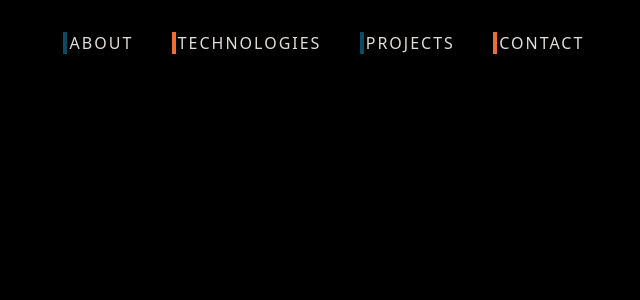
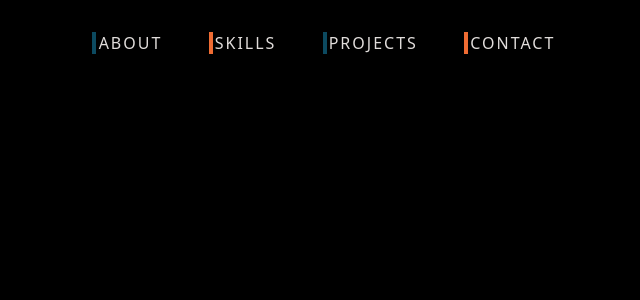
Before and after one commit to AoiTechDev/portffolio, a Next.js app: page / in a window 1280 px wide. Shown: the top 300 px of the page, without its empty margins (313-953 px from the left). Built offline with nearby package versions, Linux system fonts and the light colour scheme.

Commit message:
add breakpoints and burger menu

```diff
--- a/app/layout.jsx
+++ b/app/layout.jsx
@@ -1,25 +1,20 @@
-'use client'
 //import "@styles/globals.css";
-import "@styles/styles.sass"
+import "@styles/styles.sass";
 import Nav from "@components/Nav";
-import Menu from "@components/menu/Menu";
-import React, {useState} from 'react';
-const RootLayout = ({children}) => {
-  const [isMenuOpen, setIsMenuOpen] = useState(false)
-  const openMenuHandler = () =>{
-    setIsMenuOpen(prev => !prev)
-  }
+
+import React from "react";
+const RootLayout = ({ children }) => {
   return (
     <html>
-        <body >
-            <main className="app">
-                <Nav openMenuHandler={openMenuHandler}/>
-                {isMenuOpen && <Menu/>}
-               {children}
-            </main>
-        </body>
+      <body>
+        <main className="app">
+          <Nav />
+
+          {children}
+        </main>
+      </body>
     </html>
-  )
-}
+  );
+};
 
 export default RootLayout;
--- a/components/Nav.jsx
+++ b/components/Nav.jsx
@@ -1,42 +1,15 @@
-"use client";
-//import "@styles/globals.css";
-import { useState } from "react";
+import Navlist from "./navlist/Navlist";
 
 const Nav = (props) => {
-  const [isActive, setIsActive] = useState(false);
-
-  const toggleMenu = () => {
-    setIsActive((prev) => !prev);
-  };
   return (
     <nav>
-      <div className="">
-        {/* <div
-          id="burger-menu"
-          className={isActive ? "open" : ""}
-          onClick={() => {toggleMenu();props.openMenuHandler();}}
-        >
-          <span></span>
-          <span></span>
-          <span></span>
-          <span></span>
-        </div> */}
+      <Navlist />
+      <div id="burger-menu">
+        <span></span>
+        <span></span>
+        <span></span>
+        <span></span>
       </div>
-
-      <ul className="nav-list">
-        <li><a data-text="&nbsp;About" style={{
-          "--clr": "#0C4A60"
-        }}>&nbsp;About&nbsp;</a></li>
-        <li><a data-text="&nbsp;Technologies" style={{
-          "--clr": "#EF6C33"
-        }}>&nbsp;Technologies&nbsp;</a></li>
-        <li><a data-text="&nbsp;Projects" style={{
-          "--clr": "#0C4A60"
-        }}>&nbsp;Projects&nbsp;</a></li>
-        <li><a data-text="&nbsp;Contact" style={{
-          "--clr": "#EF6C33"
-        }}>&nbsp;Contact&nbsp;</a></li>
-      </ul>
     </nav>
   );
 };
--- a/components/menu/Menu.jsx
+++ b/components/menu/Menu.jsx
@@ -3,7 +3,7 @@ import 'animate.css';
 
 const Menu = () => {
   return (
-    <div className="menu animate__animated animate__slideInRight ">
+    <div className="menu">
         <p>Home</p>
         <p>Contact</p>
         <p>Projects</p>
--- /dev/null
+++ b/components/navlist/Navlist.jsx
@@ -0,0 +1,52 @@
+import React from "react";
+
+const Navlist = () => {
+  return (
+    <div className="test">
+      <ul>
+        <li>
+          <a
+            data-text="&nbsp;About"
+            style={{
+              "--clr": "#0C4A60",
+            }}
+          >
+            &nbsp;About&nbsp;
+          </a>
+        </li>
+        <li>
+          <a
+            data-text="&nbsp;Skills"
+            style={{
+              "--clr": "#EF6C33",
+            }}
+          >
+            &nbsp;Skills&nbsp;
+          </a>
+        </li>
+        <li>
+          <a
+            data-text="&nbsp;Projects"
+            style={{
+              "--clr": "#0C4A60",
+            }}
+          >
+            &nbsp;Projects&nbsp;
+          </a>
+        </li>
+        <li>
+          <a
+            data-text="&nbsp;Contact"
+            style={{
+              "--clr": "#EF6C33",
+            }}
+          >
+            &nbsp;Contact&nbsp;
+          </a>
+        </li>
+      </ul>
+    </div>
+  );
+};
+
+export default Navlist;
--- a/styles/_burger-menu.sass
+++ b/styles/_burger-menu.sass
@@ -1,13 +1,16 @@
 @import 'mixin'
+@import 'variables'
 
 @mixin rotate($deg)
     @include transform(rotate(#{$deg}deg))
 
 #burger-menu
+    visibility: hidden
     width: 50px
     height: 30px
     position: relative
     cursor: pointer
+    z-index: 2
     span
         display: block
         position: absolute
@@ -20,6 +23,10 @@
 
         @include rotate(0)
         @include transition(.25s ease-in-out)
+        @media screen and (max-width: #{$medium})
+            visibility: visible
+        @media screen and (max-width: #{$large})
+            transition: 0s
         &:nth-child(1)
             top: 14px
         &:nth-child(2)
--- a/styles/_navbar.sass
+++ b/styles/_navbar.sass
@@ -1,14 +1,20 @@
 @import 'variables'
 @import 'mixin'
-
 nav
     padding: 2rem
-    @include flexbox(center,center)
-    .nav-list
+
+    @media screen and (max-width: #{$medium})
+        .test
+            display: none
+            background-color: blue
+        @include flexbox(center, end)
+    .test
+        color: white
+
+    ul
         width: 100%
         @include flexbox(center, center)
-        gap: 2rem
-
+        gap: 2.5rem
         font-size: 2vmin
         color: #{$grey}
         li
@@ -16,11 +22,9 @@ nav
             list-style: none
             a
                 position: relative
-
                 text-transform: uppercase
                 letter-spacing: 2px
                 cursor: pointer
-
                 &::before
                     content: attr(data-text)
                     position: absolute
@@ -30,7 +34,8 @@ nav
                     transition: 1s
                     border-right: 4px solid var(--clr)
                     -webkit-text-stroke: 1px var(--clr)
-
+                    @media screen and (max-width: #{$medium})
+                        transition: 0s
                 &:hover::before
                     width: 100%
                     filter: drop-shadow(0 0 10px var(--clr))
--- a/styles/_variables.sass
+++ b/styles/_variables.sass
@@ -2,3 +2,8 @@ $blue: #0C4A60
 $orange: #EF6C33
 $lightblue: #ABDFF1
 $grey: #E1DDDB
+
+$small: 411px
+$medium: 770px
+$large: 1370px
+$xlarge: 1920px
```
